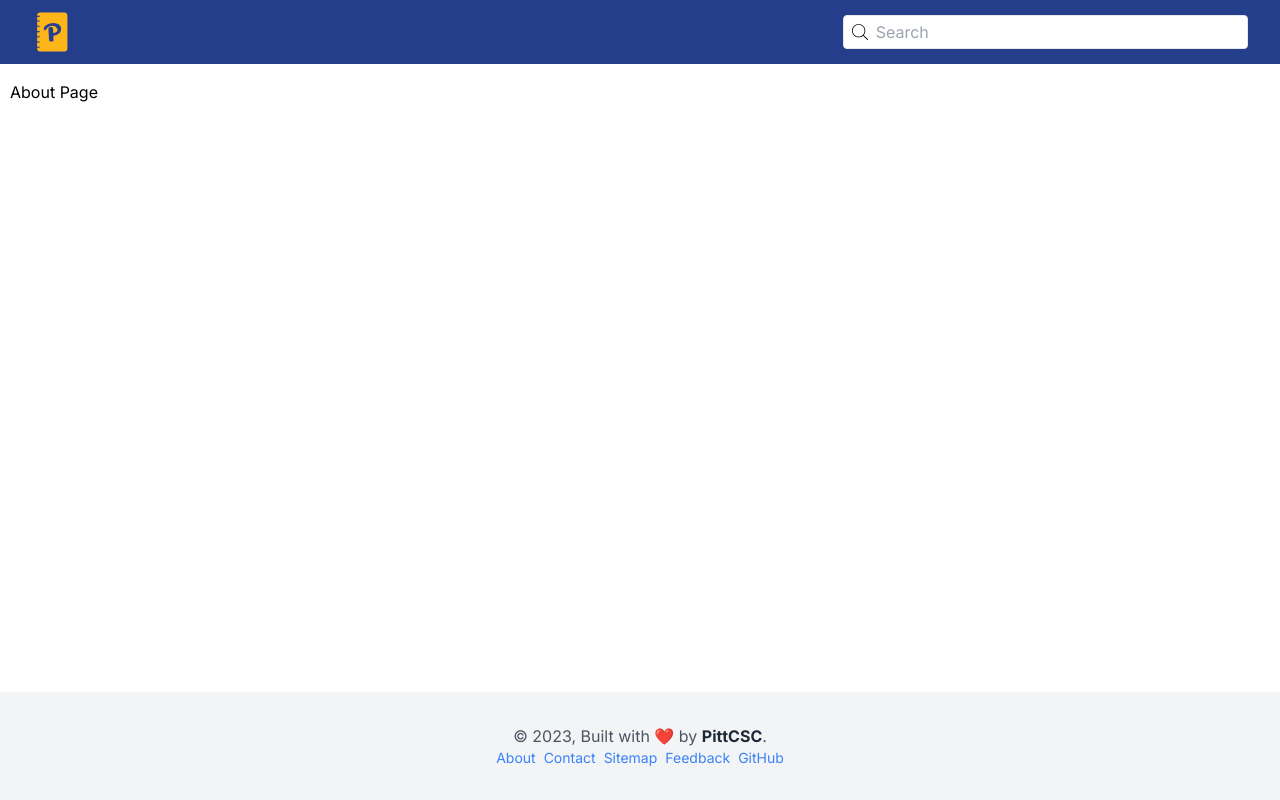
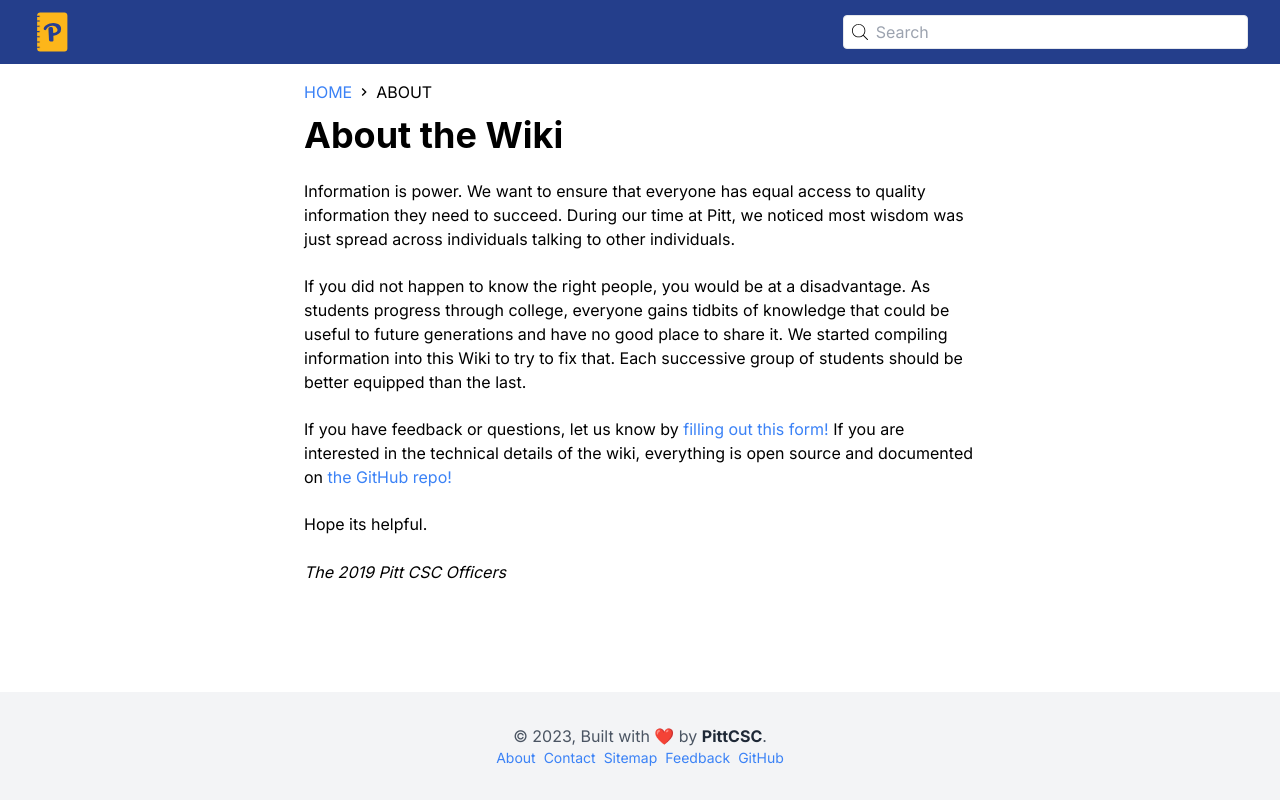
Before and after one commit to Steven-Jarmell/pittcswiki-next, a Next.js app: page /about in a window 1280 px wide. Built offline with nearby package versions, Linux system fonts and the light colour scheme.

Commit message:
Add about page. Refactor guides to use one page with common layout

```diff
--- /dev/null
+++ b/app/about/layout.tsx
@@ -0,0 +1,17 @@
+import type { Metadata } from "next"
+
+export const metadata: Metadata = {
+  title: "About | Pitt CS Wiki"
+}
+
+export default function AboutLayout({
+  children,
+}: {
+  children: React.ReactNode
+}) {
+  return (
+    <>
+        <div className="max-w-2xl mx-auto">{children}</div>
+    </>
+  )
+}
--- a/app/about/page.tsx
+++ b/app/about/page.tsx
@@ -1,3 +1,40 @@
+import Link from "next/link"
+import Breadcrumb from "../_components/Breadcrumb"
+
 export default function AboutPage() {
-  return <div>About Page</div>
+  return (
+    <>
+      <Breadcrumb slug="about" />
+
+        <h1>About the Wiki</h1>
+        <div>
+          <p>
+            Information is power. We want to ensure that everyone has equal
+            access to quality information they need to succeed. During our time
+            at Pitt, we noticed most wisdom was just spread across individuals
+            talking to other individuals.
+          </p>
+          <p>
+            If you did not happen to know the right people, you would be at a
+            disadvantage. As students progress through college, everyone gains
+            tidbits of knowledge that could be useful to future generations and
+            have no good place to share it. We started compiling information
+            into this Wiki to try to fix that. Each successive group of students
+            should be better equipped than the last.
+          </p>
+          <p>
+            If you have feedback or questions, let us know by{" "}
+            <Link href="/feedback">filling out this form!</Link> If you are
+            interested in the technical details of the wiki, everything is open
+            source and documented on{" "}
+            <a href="https://github.com/PittCSWiki/pittcswiki" target="_none">
+              the GitHub repo!
+            </a>
+          </p>
+
+          <p>Hope its helpful.</p>
+          <i>The 2019 Pitt CSC Officers</i>
+        </div>
+    </>
+  )
 }
--- a/app/courses/page.tsx
+++ b/app/courses/page.tsx
@@ -8,7 +8,7 @@ const categorizedCourses = courseCategorizer(CourseInfoData.courses)
 
 export default function CoursesPage() {
   return (
-    <div className="lg:w-[80vw] mx-auto">
+    <>
       <Breadcrumb slug="courses" />
       <h1>Courses</h1>
       <p>
@@ -22,6 +22,6 @@ export default function CoursesPage() {
         courseList={CourseInfoData}
         courseCategories={categorizedCourses}
       />
-    </div>
+    </>
   )
 }
--- /dev/null
+++ b/app/guides/[name]/layout.tsx
@@ -0,0 +1,17 @@
+import type { Metadata } from "next"
+
+export const metadata: Metadata = {
+  title: "Guide | Pitt CS Wiki"
+}
+
+export default function GuideLayout({
+  children,
+}: {
+  children: React.ReactNode
+}) {
+  return (
+    <>
+        <div>{children}</div>
+    </>
+  )
+}
--- /dev/null
+++ b/app/guides/[name]/page.tsx
@@ -0,0 +1,3 @@
+export default function GuidePage() {
+    return <div>Guide Page</div>
+  }
--- a/app/guides/academics/page.tsx
+++ /dev/null
@@ -1,3 +0,0 @@
-export default function AcademicsPage() {
-  return <div>Academics Page</div>
-}
--- a/app/guides/career/page.tsx
+++ /dev/null
@@ -1,3 +0,0 @@
-export default function CareerPage() {
-  return <div>Career Page</div>
-}
--- a/app/guides/page.tsx
+++ b/app/guides/page.tsx
@@ -4,7 +4,7 @@ import GuidesListing from "../_components/GuidesListing"
 
 export default function GuidesPage() {
   return (
-    <div className="lg:w-[80vw] mx-auto">
+    <>
       <Breadcrumb slug="guides" />
       <h1>Guides</h1>
       <ul>
@@ -51,6 +51,6 @@ export default function GuidesPage() {
         Still curious about something but cannot find it? Please let us know and
         we can add it! <Link href="/feedback">Fill out this form.</Link>
       </p>
-    </div>
+    </>
   )
 }
--- a/app/guides/skills/page.tsx
+++ /dev/null
@@ -1,3 +0,0 @@
-export default function SkillsPage() {
-    return <h1>Skills Page</h1>
-}
--- a/app/guides/zero-to-offer/page.tsx
+++ /dev/null
@@ -1,3 +0,0 @@
-export default function GuidesPage() {
-    return <h1>Zero To Offer Page</h1>
-}
--- a/app/layout.tsx
+++ b/app/layout.tsx
@@ -20,7 +20,7 @@ export default function RootLayout({
     <html lang="en">
       <body className={inter.className}>
         <Header />
-        <div className={"container px-2 mx-auto"}>{children}</div>
+        <div className="lg:w-[80vw] mx-auto container px-2">{children}</div>
         <Footer />
       </body>
     </html>
--- a/app/page.tsx
+++ b/app/page.tsx
@@ -8,7 +8,7 @@ import LinkPanel from "./_components/LinkPanel/LinkPanel"
 
 export default function Home() {
   return (
-    <main className="">
+    <main>
       <div className="landing-image">
         <Image
           alt="Picture of Pitt's Campus as a background image"
```
